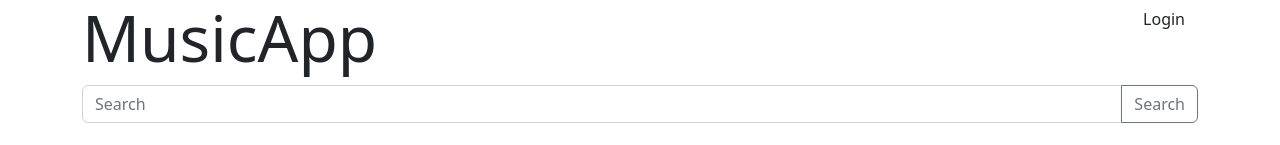
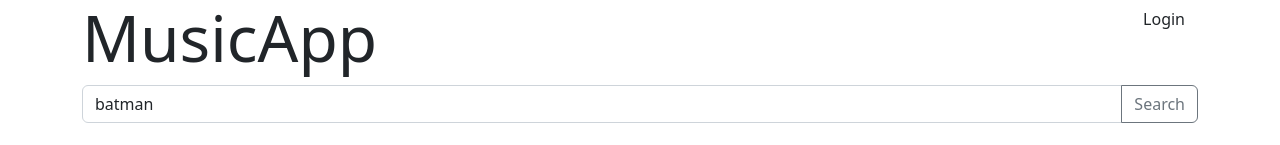
Before and after one commit to ev45ive/sages-react-open-grudzien, a React (Create React App) app: page / in a window 1280 px wide. Shown: the top 145 px of the page. Built offline with nearby package versions, Linux system fonts and the light colour scheme; no server answers.

Commit message:
SearchForm 2-way binding query

```diff
--- a/src/music/components/SearchForm.tsx
+++ b/src/music/components/SearchForm.tsx
@@ -2,24 +2,15 @@ import React, { useEffect, useRef, useState } from "react";
 
 type Props = {
   onSearch: (query: string) => void;
+  query: string;
 };
 
 const SearchForm = (props: Props) => {
-  const [localQuery, setLocalQuery] = useState("");
+  const [localQuery, setLocalQuery] = useState(props.query);
 
   useEffect(() => {
-    // console.log("Start search...", localQuery);
-
-    const handle = setTimeout(() => {
-      // console.log("Finish search...", localQuery);
-      props.onSearch(localQuery)
-    }, 500);
-
-    // before next effect run & before destory
-    return () => {
-      clearTimeout(handle);
-      // console.log("cancel!");
-    };
+    const handle = setTimeout(() => props.onSearch(localQuery), 500);
+    return () => clearTimeout(handle);
   }, [localQuery]);
 
   return (
--- a/src/music/containers/AlbumSearchView.tsx
+++ b/src/music/containers/AlbumSearchView.tsx
@@ -29,7 +29,7 @@ const AlbumSearchView = (props: Props) => {
     <div>
       <div className="row">
         <div className="col">
-          <SearchForm onSearch={setQuery} />
+          <SearchForm onSearch={setQuery} query={query} />
         </div>
       </div>
       <div className="row">
```
